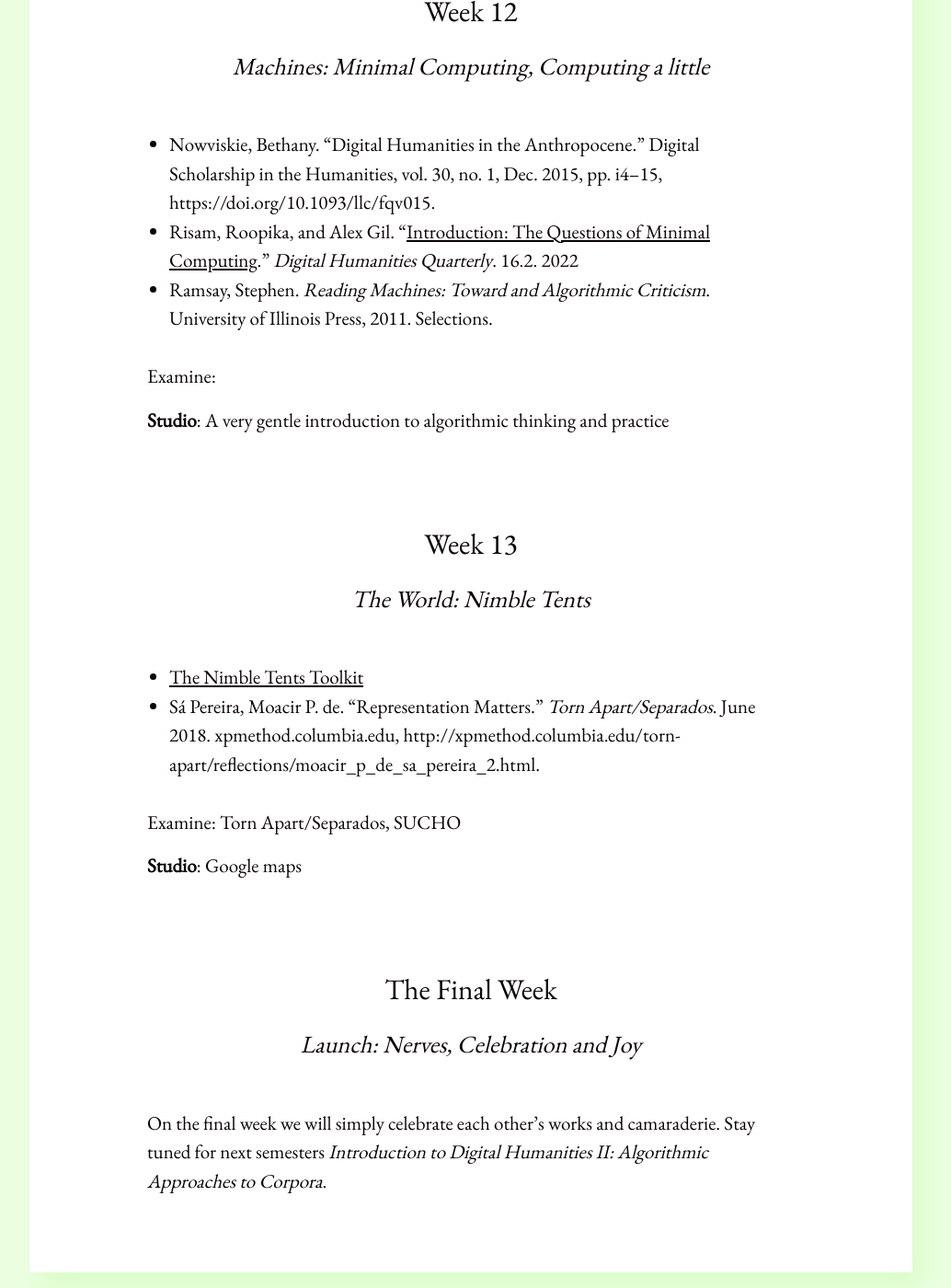
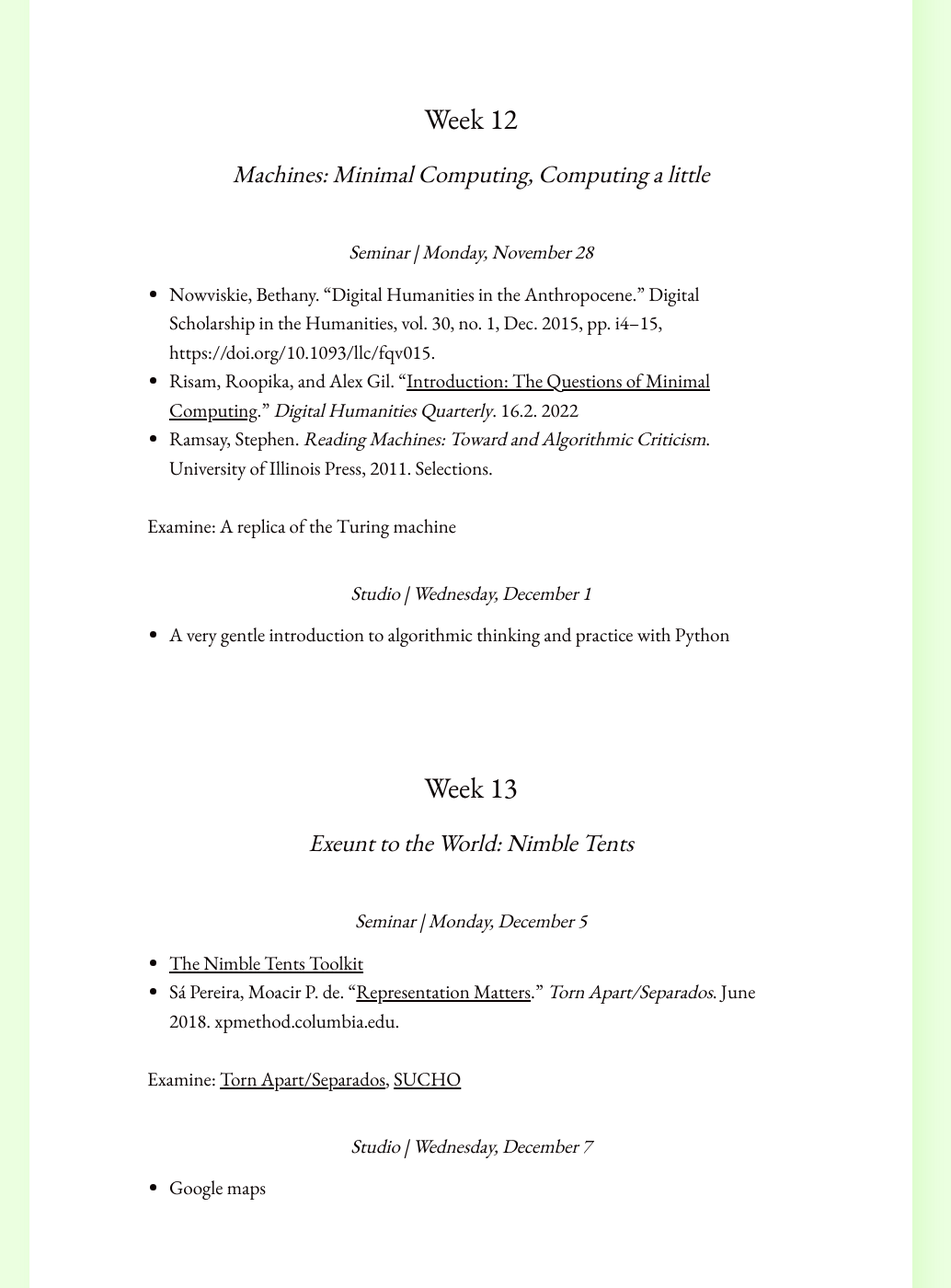
Before and after one commit to elotroalex/f22-intro-dh, a Jekyll site: the page built from schedule.md, in a window 1280 px wide and 1400 px high, scrolled down 8966 px. Shown: the whole window at 92% size, without its empty margins (128-1162 px from the left). Built offline with Jekyll 4.4.1, drawn with Linux system fonts in a browser that asks for light colours; some of the changed text lies outside the part shown.

Commit message:
first draft marker

```diff
--- a/schedule.md
+++ b/schedule.md
@@ -63,9 +63,7 @@ Examine: [Unicode 1.0.0](http://www.unicode.org/versions/Unicode1.0.0/)
 
 ##### Seminar | Monday, September 19
 
--   Bush, Vannevar. "[As We May
-    Think](http://www.theatlantic.com/magazine/archive/1945/07/as-we-may-think/303881/)."
-    *The Atlantic*, July 1945.
+-   Bush, Vannevar. "[As We May Think](http://www.theatlantic.com/magazine/archive/1945/07/as-we-may-think/303881/)." *The Atlantic*, July 1945.
 -   Tagg, John. "[The Archiving Machine; Or, The Camera and the Filing
     Cabinet](http://www.mitpressjournals.org.ezproxy.cul.columbia.edu/doi/pdf/10.1162/GREY_a_00068)."
     *Grey Room*, no. 47 (April 1, 2012): 24--37.
@@ -208,25 +206,23 @@ Examine: [The Electronic Literature Collection](https://collection.eliterature.o
 
 ### Week 10
 
-#### Readers: Design, Access, Reviews
+#### Archons: This Archive Is Not A City... Maybe.
 
 ##### Seminar | Monday, November 7
 
 -   Brouillette, Sarah. *UNESCO and the Fate of the Literary*. Stanford
     University Press, 2019. Selections.
--   Mattern, Shannon. A City Is Not a Computer. 2021.
-    press.princeton.edu,
-    https://press.princeton.edu/books/paperback/9780691208053/a-city-is-not-a-computer.
+-   Mattern, Shannon. *[A City Is Not a Computer](https://press.princeton.edu/books/paperback/9780691208053/a-city-is-not-a-computer)*. Princeton University Press, 2021. Selections.
 -   Le Corbusier. *The Modulor: A Harmonious Measure to the Human Scale
     Universally Applied to Architecture and Mechanics*. 1968.
+    Selections; *Towards a New Architecture*. Martino Fine Books, 2014.
     Selections.
 -   Parham, Marisa. ".Break .Dance." *sx archipelagos*, no. 3,
     July 2019. archipelagosjournal.org,
     https://doi.org/10.7916/archipelagos-xn3y-vj19.
--   -----. *Towards a New Architecture*. Martino Fine Books, 2014.
-    Selections.
 
-Examine: The material world around you.
+
+Examine: The material world around you. I know, I know. Just look at it again, please.
 
 ##### Studio | Wednesday, November 9
 
@@ -236,6 +232,8 @@ Examine: The material world around you.
 ### Week 11
 
 #### Labor: Collaboration, Divisions of Labor, Project Management
+
+##### Seminar | Monday, November 14
 
 -   Smith, Adam, and Andrew Skinner. *The Wealth of Nations*. 1st
     edition, Penguin Classics, 1982. Selections from Book 1.
@@ -250,11 +248,15 @@ Examine: The material world around you.
 
 Examine: [The Praxis Network](http://praxis-network.org/)
 
-**Studio**: Github
+##### Studio | Wednesday, November 16
+
+- Github
 
 ### Week 12
 
 #### Machines: Minimal Computing, Computing a little
+
+##### Seminar | Monday, November 28
 
 -   Nowviskie, Bethany. "Digital Humanities in the Anthropocene."
     Digital Scholarship in the Humanities, vol. 30, no. 1, Dec. 2015,
@@ -266,23 +268,27 @@ Examine: [The Praxis Network](http://praxis-network.org/)
 -   Ramsay, Stephen. *Reading Machines: Toward and Algorithmic
     Criticism*. University of Illinois Press, 2011. Selections.
 
-Examine:
+Examine: A replica of the Turing machine
 
-**Studio**: A very gentle introduction to algorithmic thinking and
-practice
+##### Studio | Wednesday, December 1
+
+ - A very gentle introduction to algorithmic thinking and practice with Python
 
 ### Week 13
 
-#### The World: Nimble Tents
+#### Exeunt to the World: Nimble Tents
+
+##### Seminar | Monday, December 5
 
 -   [The Nimble Tents Toolkit](https://nimbletents.github.io/)
--   Sá Pereira, Moacir P. de. "Representation Matters." *Torn
-    Apart/Separados*. June 2018. xpmethod.columbia.edu,
-    http://xpmethod.columbia.edu/torn-apart/reflections/moacir_p\_de_sa_pereira_2.html.
+-   Sá Pereira, Moacir P. de. "[Representation Matters](http://xpmethod.columbia.edu/torn-apart/reflections/moacir_p\_de_sa_pereira_2.html)." *Torn
+    Apart/Separados*. June 2018. xpmethod.columbia.edu.
 
-Examine: Torn Apart/Separados, SUCHO
+Examine: [Torn Apart/Separados](https://xpmethod.columbia.edu/torn-apart/volume/1/), [SUCHO](https://www.sucho.org/)
 
-**Studio**: Google maps
+##### Studio | Wednesday, December 7
+
+- Google maps
 
 ### The Final Week
 
```
Also changed, not shown: other parts of schedule.md (+3 -3 lines), general.md (+1 -1 lines).
